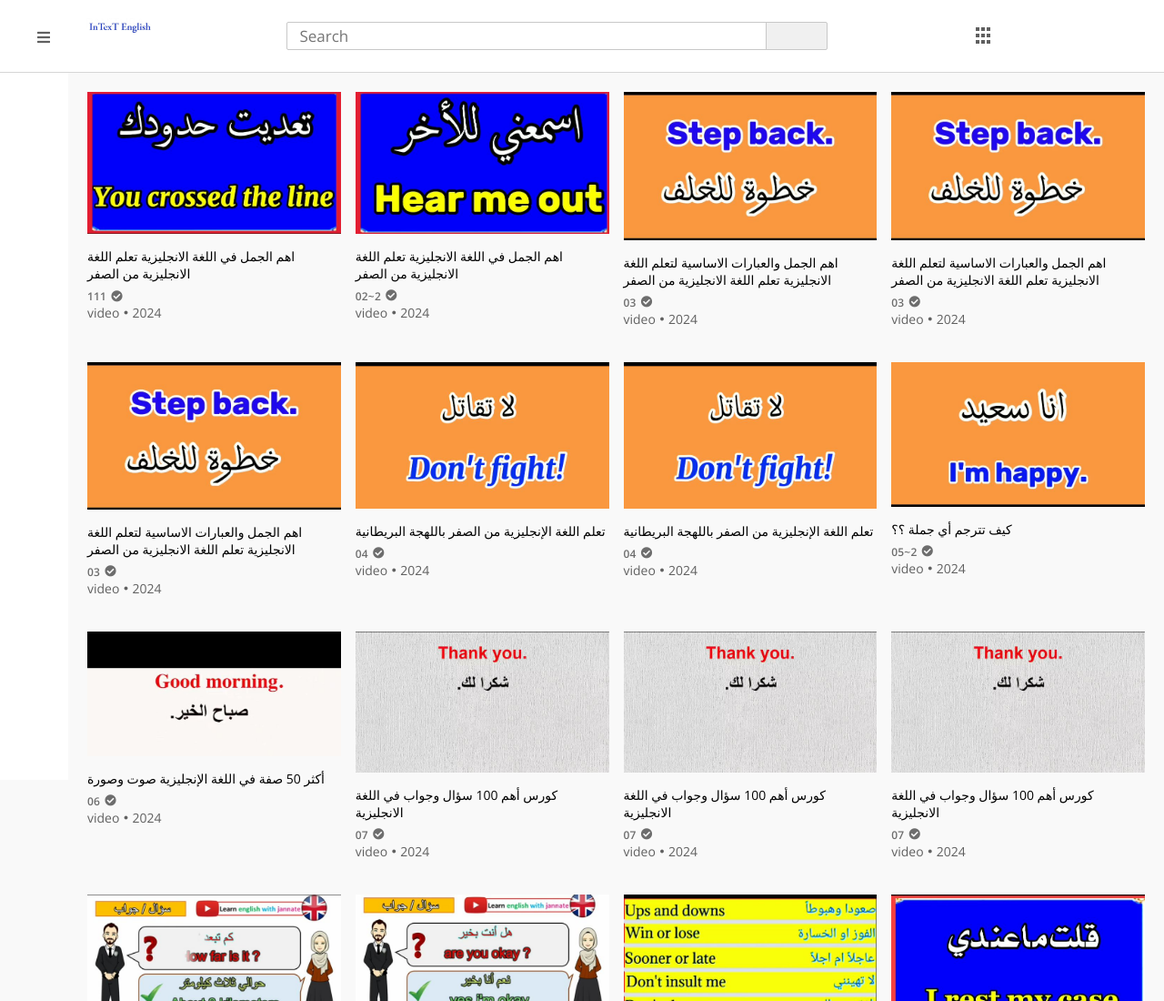
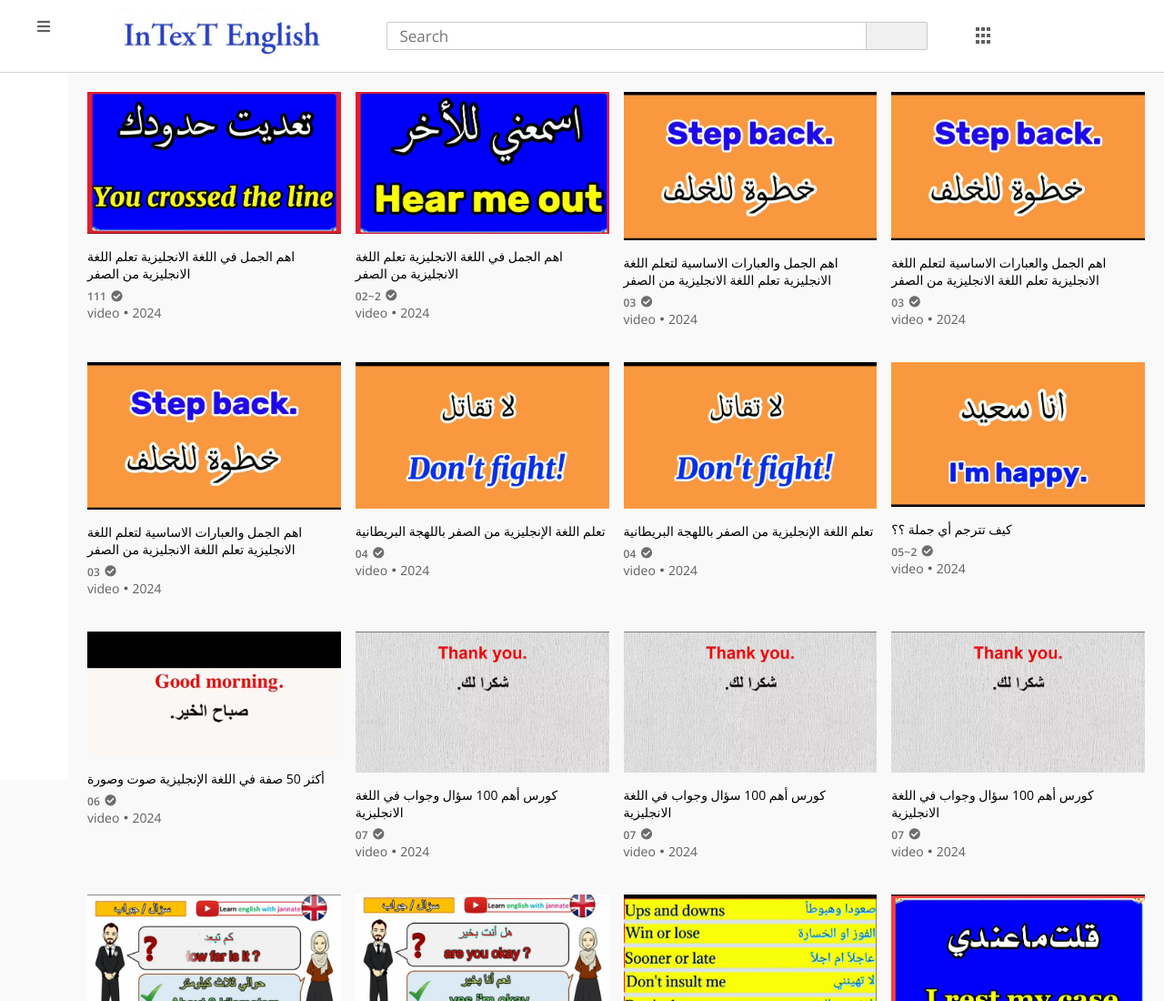
Before and after one commit to Mouradmore/Play-video, a plain HTML site: page index.html in a window 1280 px wide. Shown: the top 1100 px of the page at 91% size. Drawn offline with nearby package versions, Linux system fonts and the light colour scheme.

Commit message:
Update index.html

```diff
--- a/index.html
+++ b/index.html
@@ -16,7 +16,7 @@
   padding: 20px;
   }
 .logo_div{
-  width: rem;
+  width: 20rem;
   }
 </style>
 </head>
```
